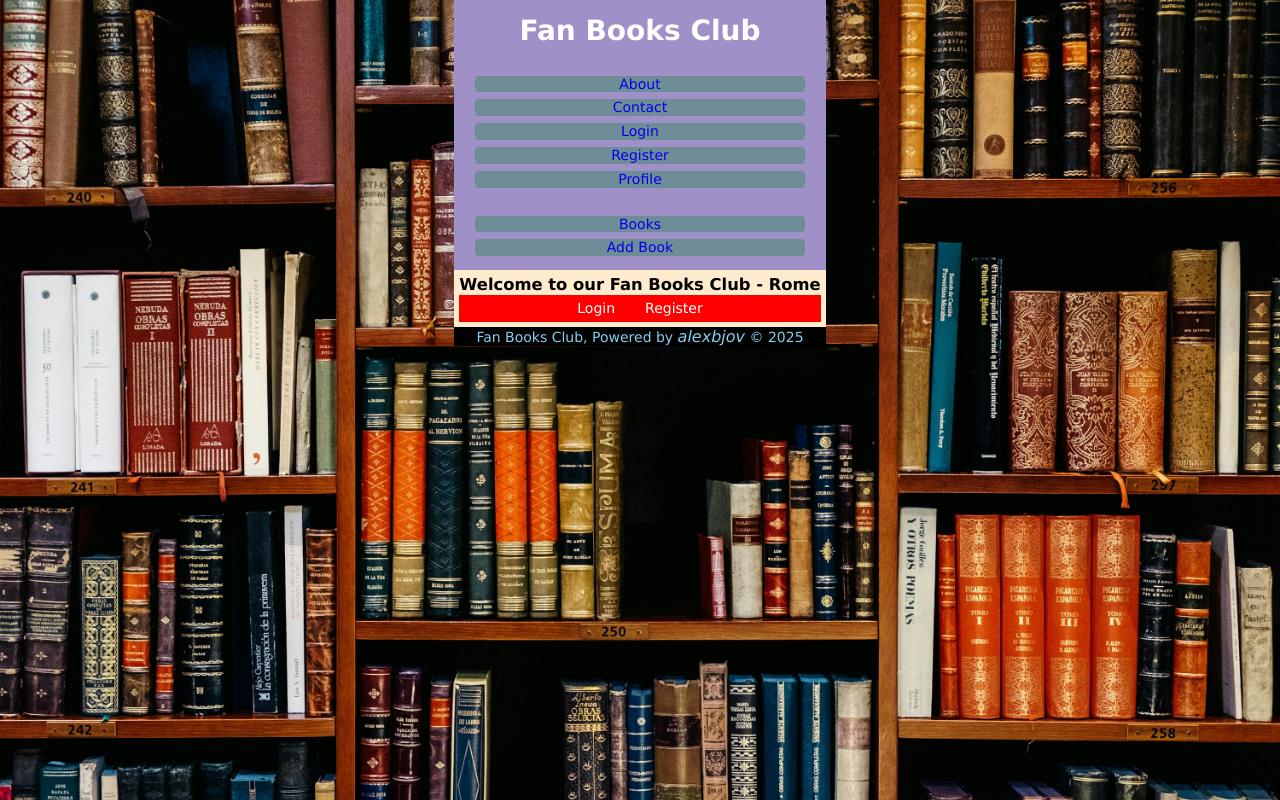
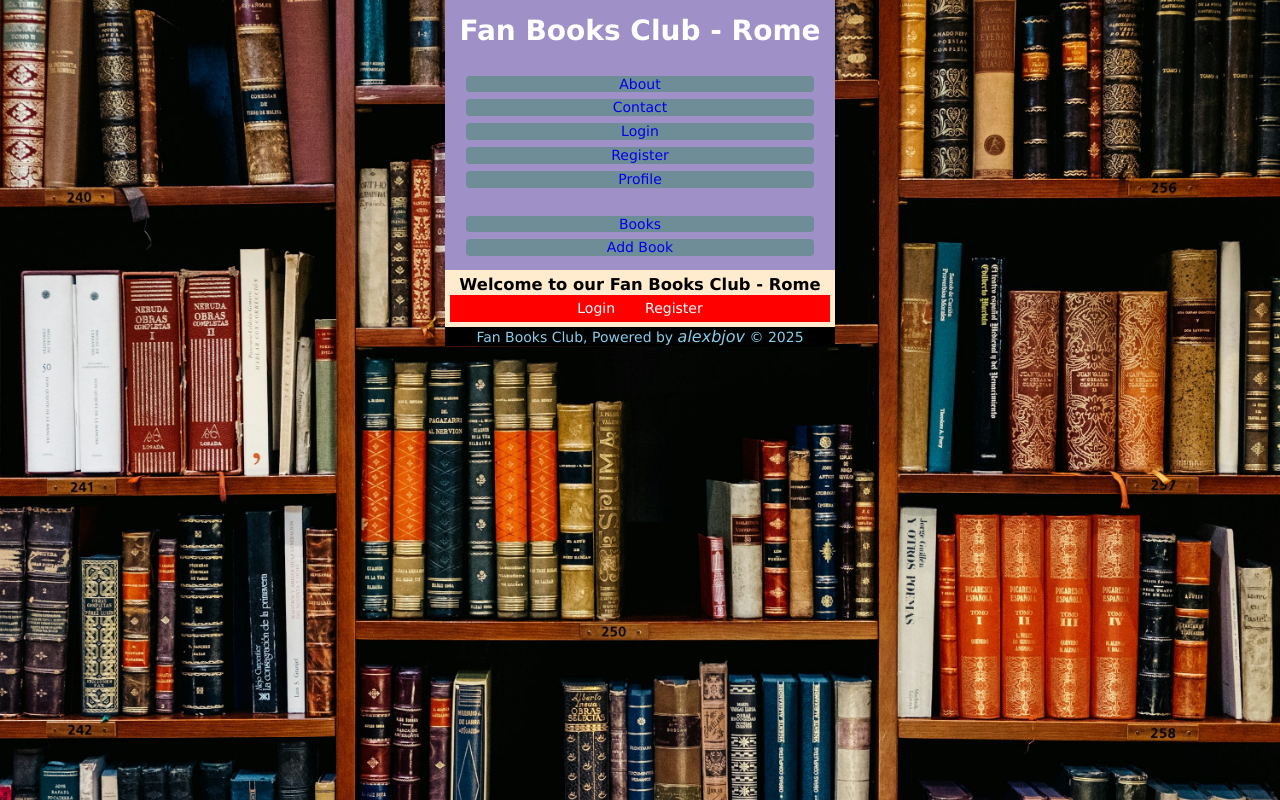
Before and after one commit to alexbjov/Angular-Project-2025, an Angular app: page /home in a window 1280 px wide. Built offline with nearby package versions, Linux system fonts and the light colour scheme.

Commit message:
Improve title in header component

```diff
--- a/src/app/shared/header/header.html
+++ b/src/app/shared/header/header.html
@@ -1,4 +1,4 @@
-<h1>Fan Books Club</h1>
+<h1>Fan Books Club - Rome</h1>
 <ul>
   <li class="nav-item">
     <a class="nav-link" routerLink="/about">About</a>
```
